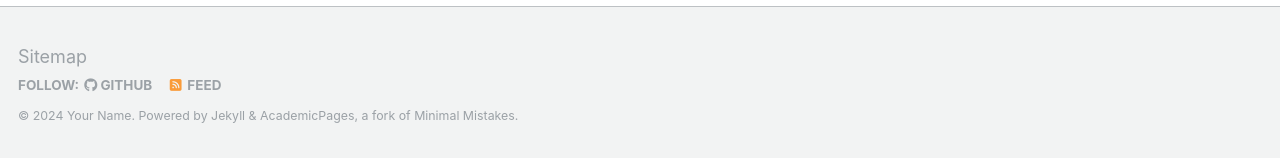
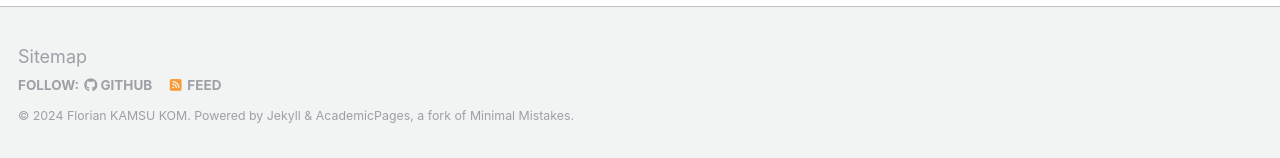
Before and after one commit to FloKom/FloKom.github.io, a Jekyll site: the page built from _pages/about.md, in a window 1280 px wide and 900 px high, scrolled down 2660 px. Shown: the part 739-897 px from the top of the window. Built offline with Jekyll 4.4.1, drawn with Linux system fonts in a browser that asks for light colours; some web fonts are replaced.

Commit message:
Update _config.yml

```diff
--- a/_config.yml
+++ b/_config.yml
@@ -10,9 +10,9 @@
 locale                   : "en-US"
 title                    : "Florian KAMSU KOM / Data Engineer / Data Scientist"
 title_separator          : "-"
-name                     : &name "Your Name"
-description              : &description "personal description"
-url                      : "https://FloKom.github.io"
+name                     : &name "Florian KAMSU KOM"
+description              : &description "Data Engineer"
+url                      : "https://flokom.github.io"
 baseurl                  : "" # the subpath of your site, e.g. "/blog"
 repository               : "FloKom/FloKom.github.io"
 
```
